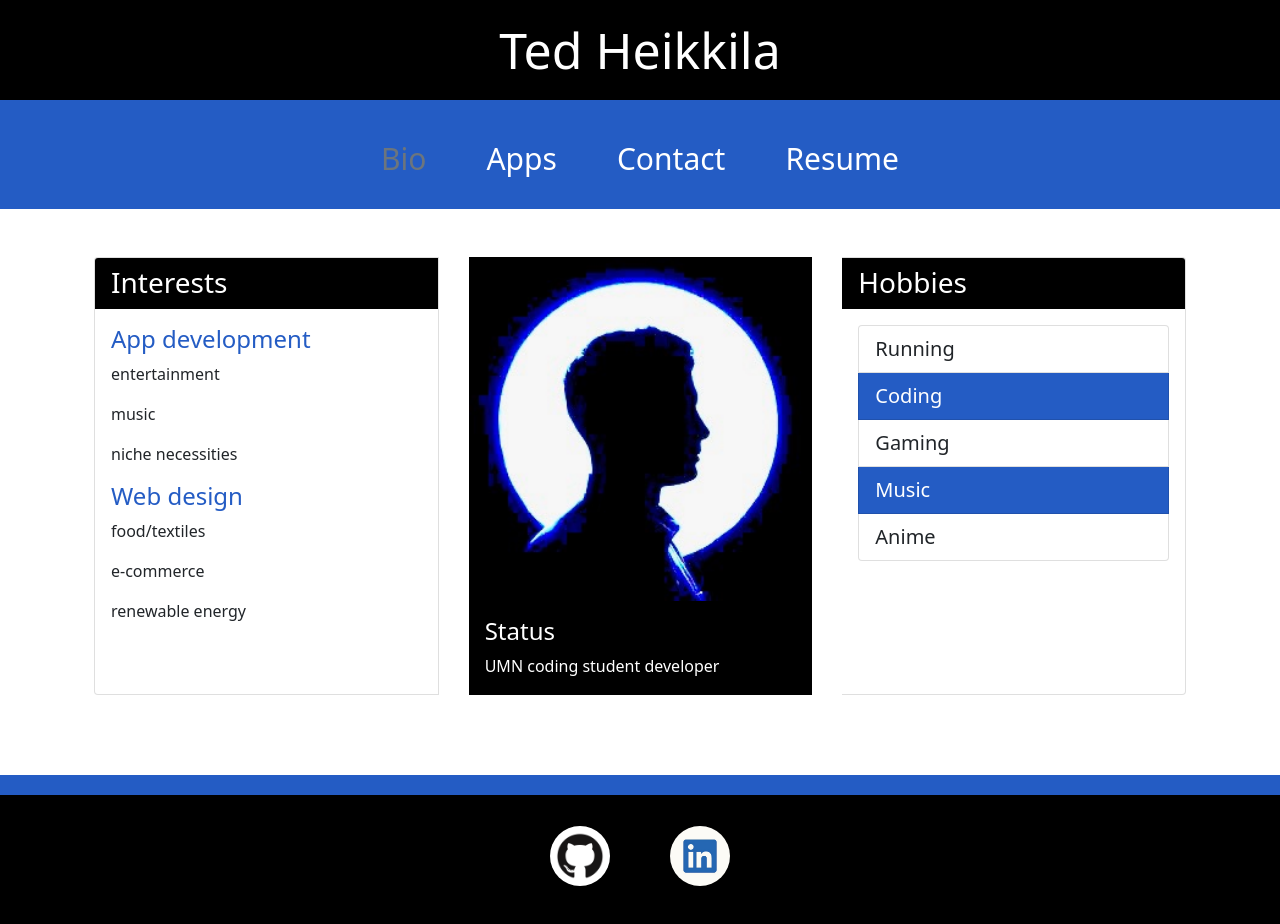
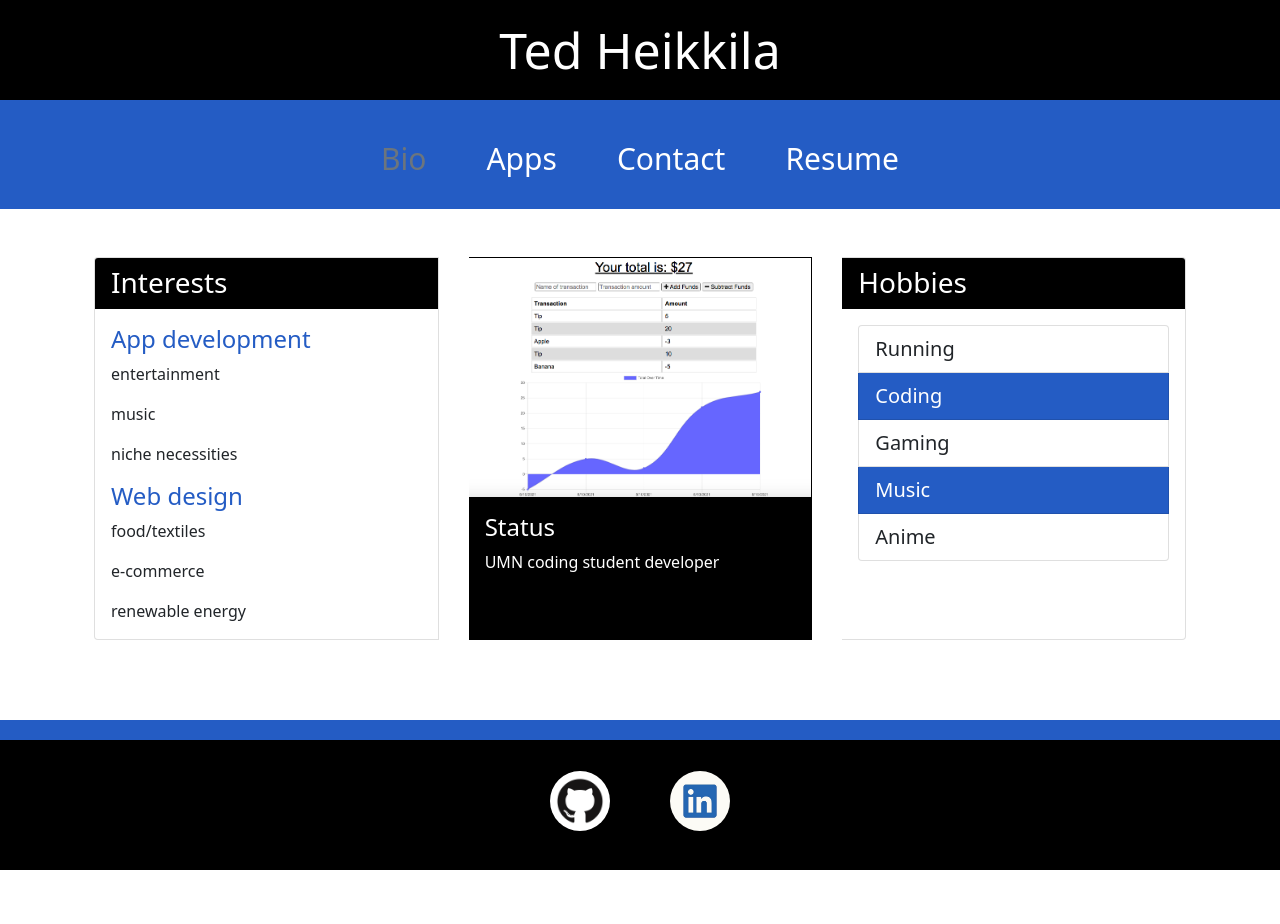
Before and after one commit to tedheikkila/react-portfolio, a React (Create React App) app: page / in a window 1280 px wide. After the commit the page ends 870 px from the top, so only its background shows below. Built offline with nearby package versions, Linux system fonts and the light colour scheme.

Commit message:
testing why bio img not loading

```diff
--- a/src/components/pages/Bio.js
+++ b/src/components/pages/Bio.js
@@ -19,7 +19,8 @@ export default function Bio() {
           </div>
         </div>
         <div className="card" id="img-card">
-          <img className="card-img-top img-fluid" src="/assets/images/avatar.PNG" alt="Avatar Icon" height="300" />
+          <img className="card-img-top img-fluid"
+                src="/assets/images/ez-budget.png" alt="Avatar Icon"/>
           <div className="card-body">
             <h4 className="card-title" id="status-title">Status</h4>
             <p className="card-text">
```
Also changed, not shown: src/App.css (+6 -6 lines).
